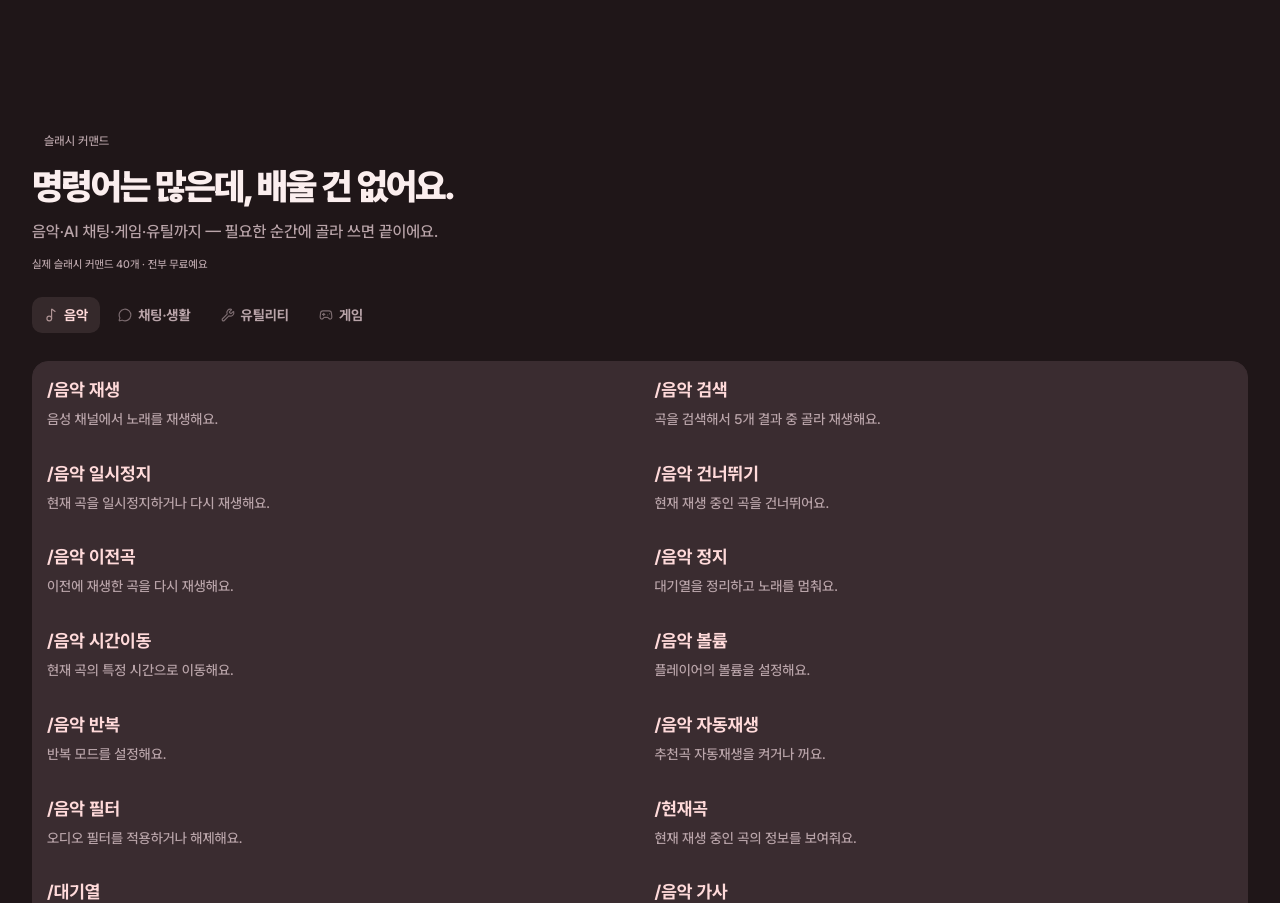
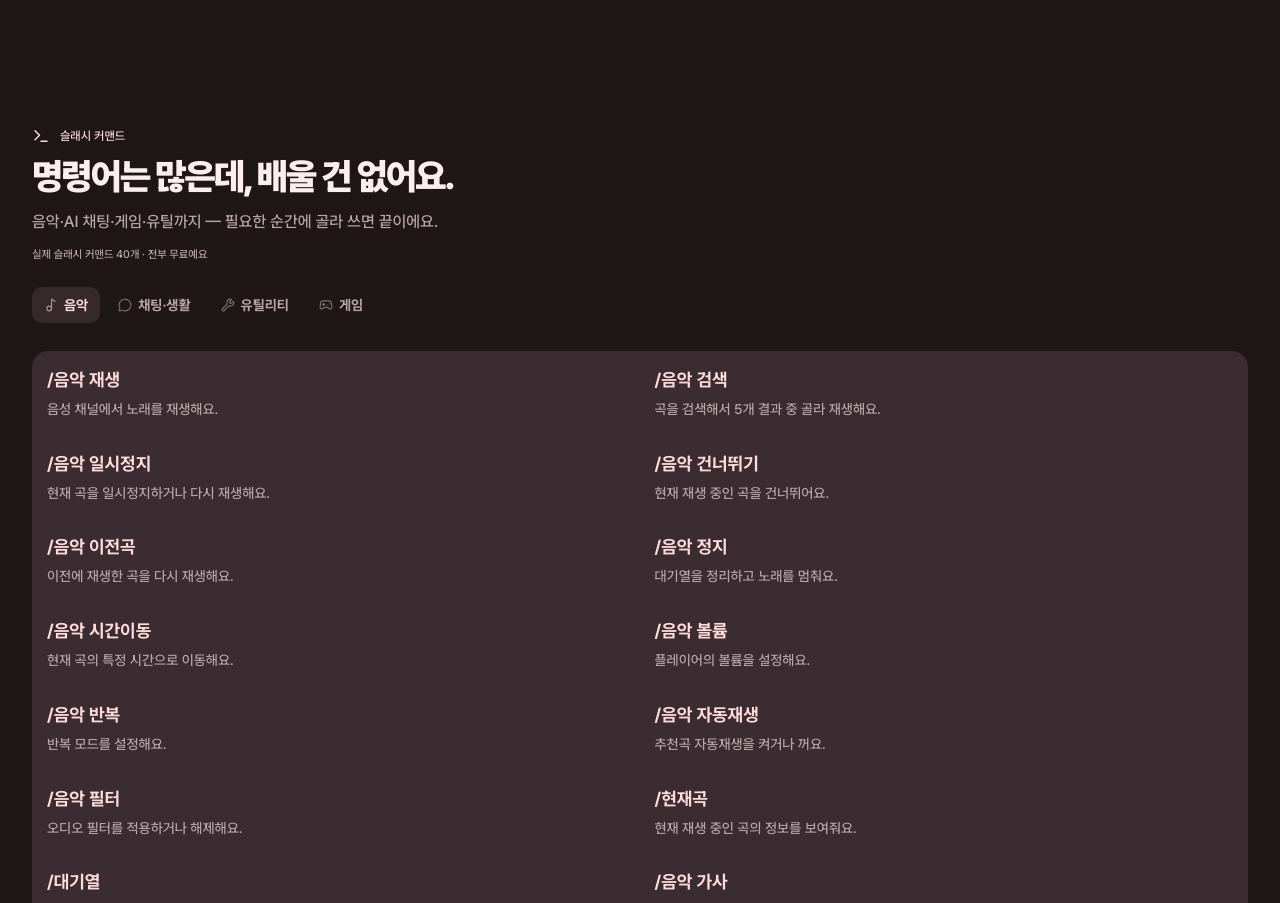
Before and after one commit to mochilabs/SiruBOT, a Next.js app in the folder apps/dashboard/: page / in a window 1280 px wide. Shown: the part 4040-4943 px from the top of the page. Built offline with nearby package versions, Linux system fonts and the light colour scheme; no server answers; a web font is replaced by a local one.

Commit message:
feat(dashboard): 슬래시 커맨드 헤더에 터미널 아이콘

```diff
--- a/apps/dashboard/src/components/home/command-list-section.tsx
+++ b/apps/dashboard/src/components/home/command-list-section.tsx
@@ -2,7 +2,7 @@
 
 import { useState } from "react";
 import { m } from "framer-motion";
-import { Gamepad2, type LucideIcon,MessageCircle, Music2, Wrench } from "lucide-react";
+import { Gamepad2, type LucideIcon, MessageCircle, Music2, Terminal, Wrench } from "lucide-react";
 
 import { sectionVariants } from "@/components/home/section-variants";
 import { SectionLabel } from "@/components/primitives/section-label";
@@ -89,7 +89,12 @@ export function CommandListSection() {
 		<section id="commands" className="py-14 sm:py-20 lg:py-24">
 			<div className="mx-auto w-full max-w-7xl space-y-6 px-4 sm:px-6 lg:px-8">
 				<m.div initial="hidden" whileInView="visible" viewport={{ once: true, margin: "-80px" }} variants={sectionVariants} className="max-w-2xl space-y-3">
-					<SectionLabel as="p">슬래시 커맨드</SectionLabel>
+					<div className="flex items-center gap-2.5">
+						<Terminal size={18} className="shrink-0 text-primary-text" aria-hidden />
+						<SectionLabel as="p" className="px-0 py-0 text-primary-text">
+							슬래시 커맨드
+						</SectionLabel>
+					</div>
 					<h2 className="text-3xl font-black tracking-tighter text-foreground sm:text-4xl">명령어는 많은데, 배울 건 없어요.</h2>
 					<p className="text-sm font-medium leading-relaxed text-muted-foreground sm:text-base">
 						음악·AI 채팅·게임·유틸까지 — 필요한 순간에 골라 쓰면 끝이에요.
```
